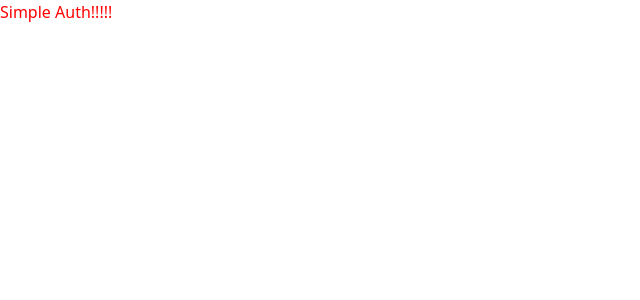
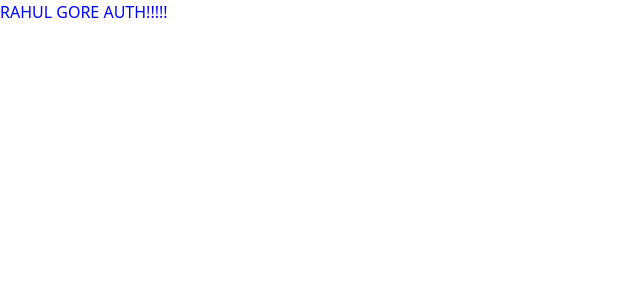
Before and after one commit to rahulgore34/expensetrackerng21, an Angular app: page /auth in a window 1280 px wide. Shown: the top 300 px of the page, without its empty margins (0-640 px from the left). Built offline with nearby package versions, Linux system fonts and the light colour scheme.

Commit message:
SOME CHANGE

```diff
--- a/src/app/auth/auth.component.html
+++ b/src/app/auth/auth.component.html
@@ -1 +1 @@
-<p style="color: red;">Simple Auth!!!!!</p>
+<p style="color: BLUE;">RAHUL GORE AUTH!!!!!</p>
```
